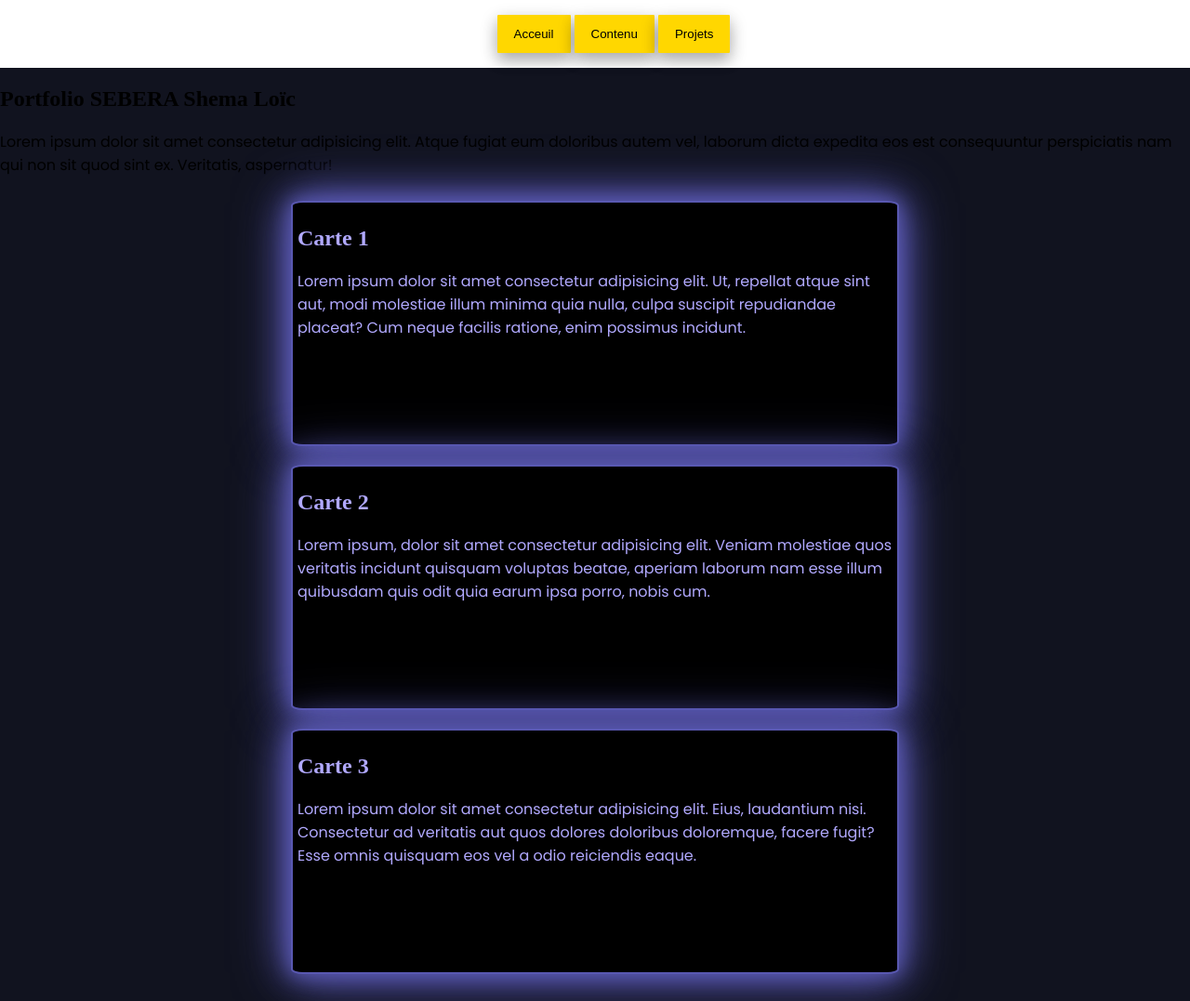
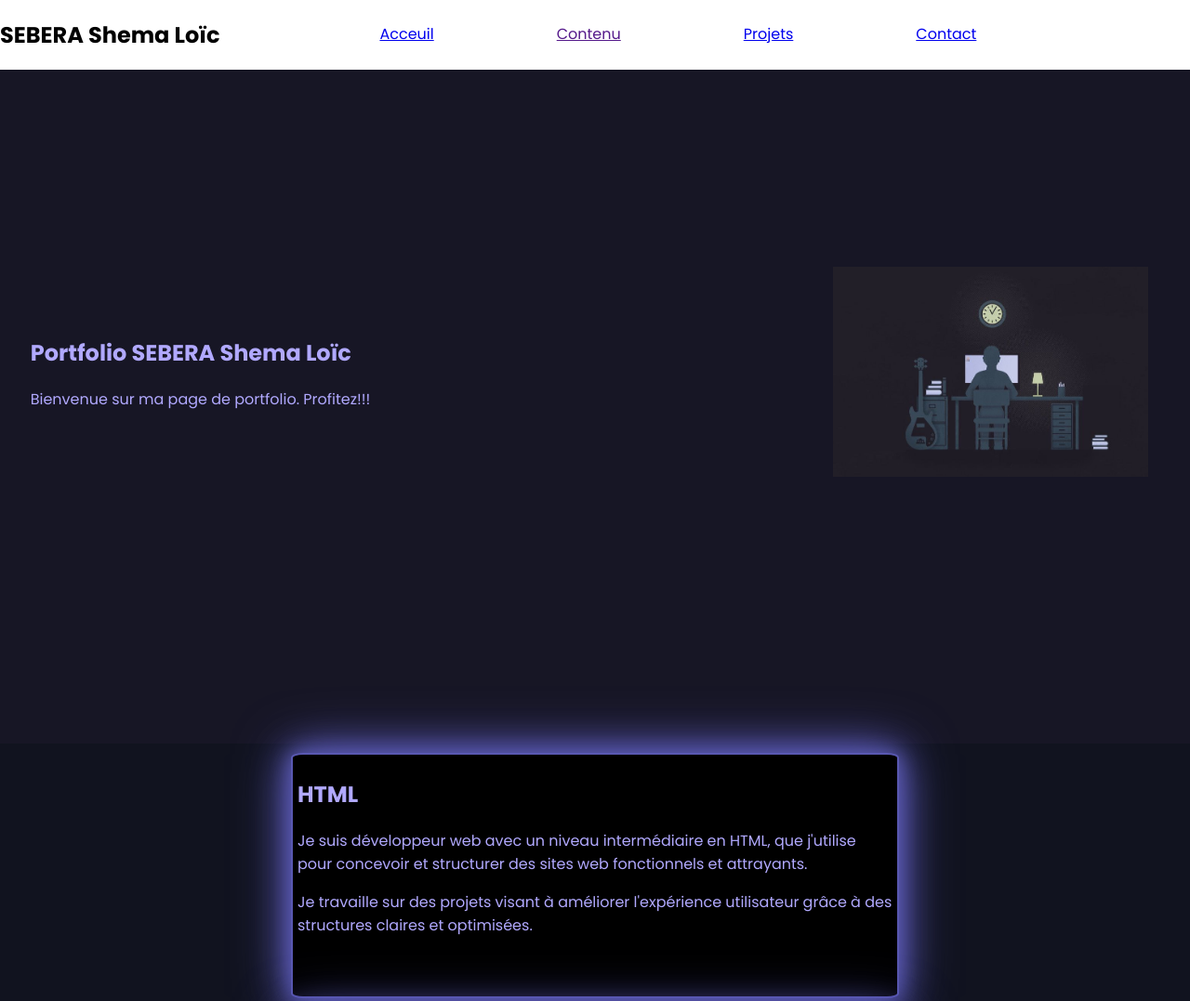
Before and after one commit to S-Loic12/Portfolio-S.L, a plain HTML site: page index.html in a window 1280 px wide. Shown: the top 1077 px of the page at 93% size. Drawn offline with Linux system fonts and the light colour scheme; a web font is replaced by a local one.

Commit message:
update 5.0

```diff
--- a/index.html
+++ b/index.html
@@ -12,41 +12,83 @@
 </head>
 <header>
     <nav>
-    <ul>
-        <a href="https://www.shecodes.io/athena/36122-how-to-position-content-at-the-top-of-a-webpage-with-css"><button><li>Acceuil</li></button></a>
-        <button><li>Contenu</li></button>
-        <button><li>Projets</li></button>
+          <h2>SEBERA Shema Loïc</h2>
+
+    <ul class="C2">
+        <a href="#N1">
+             <li>
+                Acceuil
+            </li>
+        </a>
+        <a href="">
+            <li>
+                Contenu
+            </li>
+        </a>
+        <a href="#N4" class="smooth">
+            <li>
+                Projets
+            </li>
+        </a>
+        <a href="#info">
+            <li>
+                Contact
+            </li>
+        </a>
     </ul>
     </nav>
 </header>
 <body>
     <section id="N1">
-        <h1>Portfolio SEBERA Shema Loïc</h1>
-        <p>Lorem ipsum dolor sit amet consectetur adipisicing elit. Atque fugiat eum doloribus autem vel, laborum dicta expedita eos est consequuntur perspiciatis nam qui non sit quod sint ex. Veritatis, aspernatur!</p>
+        <div id="bienvenue">
+            <h1>Portfolio SEBERA Shema Loïc</h1>
+            <p>
+               Bienvenue sur ma page de portfolio. Profitez!!!
+            </p>
+        </div>
+        <div class="dev1">
+            <img src="dev1.jpg" id="dev2">
+        </div>
     </section>
     <section id="N2">
         <div class="box">
-            <h2>Carte 1</h2>
+            <h2 class="Carte">HTML</h2>
             <p>
-                Lorem ipsum dolor sit amet consectetur adipisicing elit. Ut, repellat atque sint aut, modi molestiae illum minima quia nulla, culpa suscipit repudiandae placeat? Cum neque facilis ratione, enim possimus incidunt.
+                Je suis développeur web avec un niveau intermédiaire en HTML, que j'utilise pour concevoir et structurer des sites web fonctionnels et attrayants.
+            </p>
+            <p>
+                Je travaille sur des projets visant à améliorer l'expérience utilisateur grâce à des structures claires et optimisées.
             </p>
         </div>
         <div class="box">
-            <H2> Carte 2</H2>
+            <H2 class="Carte"> CSS</H2>
             <p>
-                Lorem ipsum, dolor sit amet consectetur adipisicing elit. Veniam molestiae quos veritatis incidunt quisquam voluptas beatae, aperiam laborum nam esse illum quibusdam quis odit quia earum ipsa porro, nobis cum.
+                Avec un niveau intermédiaire en CSS, je suis capable de styliser des sites web pour offrir une expérience utilisateur cohérente et visuellement agréable.
+            </p>
+            <p>
+                Passionné par le développement web, je travaille sur des projets me permettant de renforcer mes compétences en design.
             </p>
         </div>
         <div class="box">
-            <h2>Carte 3</h2>
+            <h2 class="Carte">Carte 3</h2>
             <p>
                Lorem ipsum dolor sit amet consectetur adipisicing elit. Eius, laudantium nisi. Consectetur ad veritatis aut quos dolores doloribus doloremque, facere fugit? Esse omnis quisquam eos vel a odio reiciendis eaque.
             </p>
         </div>
     </section>
     <section id="N4">
-
+        <h2 id="Projet">Projets Dev</h2>
+        <h3>Guide de voyage</h3>
+        <img src="Capture.PNG" id="Capture">
+        <h3>Projet personnel</h3>
+      <div class="SL">
+        <img src="Projets personnel.PNG" class="PR">
+        <img src="Projets personnel part2.PNG" class="PR">
+        <img src="sss2.PNG" class="PR">
+        <img src="Projets personnel part4.PNG" class="PR">
+      </div>
     </section>
 
 </body>
+<footer id="info"></footer>
 </html>
--- a/style.css
+++ b/style.css
@@ -4,27 +4,29 @@ body{
     height: 400vh;
     background-color: #11131F;
 }
+nav{
+    display: flex;
+    position: fixed;
+    background-color: white;
+    width: 100%;
+}
 li{
+    text-decoration: none;
     list-style: none;
     margin: 12px;
+    font-family: "Poppins", serif;
+    scroll-behavior: smooth;
 }
 header{
-    top: 0;
+    background-color: white;
+}
+.C2{
+    text-decoration: none;
+    margin: 12px;
     display: flex;
-    justify-content: center;
-    background-color:white;
+    align-content: flex-end;
 }
-button{
-    background-color: gold;
-    border: gold;
-    box-shadow: 0 8px 16px 0 rgba(0,0,0,0.2), 0 6px 20px 0 rgba(0,0,0,0.19);
-    border-radius: 2%;
-}
-button:hover{
-    transition: 0.4s;
-    background-color: blueviolet;
-    color: whitesmoke;
-}
+
 .box{
     border: #5958B1 solid 2px;
     width: 50%;
@@ -51,8 +53,90 @@ button:hover{
 .box:hover{
     box-shadow: 0 0 30px #5958B1, 0 0 60px #5958B1,
    0 0 90px #5958B1;
+
 }
 p{
     font-family: "Poppins", serif;
+    color: #B1A9FF;
+}
+h1{
+    color: #B1A9FF;
 
 }
+
+.dev1{
+    display: flex;
+    justify-content: flex-end;
+}
+
+#N1{
+    background-color: #171625;
+    height: 100vh;
+    display: flex;
+    justify-content: center;
+    align-items: center;
+
+}
+#dev2{
+    height: 90%;
+    width: 40%;
+}
+
+img{
+    width: 40%;
+    height: 40%;
+}
+h2{
+    font-family: "Poppins", serif;
+    color: black;
+}
+h3{
+    font-family: "Poppins", serif;
+    color: #B1A9FF;
+}
+
+#N4{
+    display: flex;
+    align-items: center;
+    flex-direction: column;
+    background-color: #11131F;
+}
+#N2{
+    background-color: #11131F;
+
+}
+img{
+
+    margin: 12px;
+}
+#Capture{
+    width: 60%;
+    height: 60%;
+    border-radius: 2%;
+}
+.SL{
+    display: flex;
+    align-items: center;
+    flex-wrap: wrap;
+    justify-content: center;
+}
+.LS{
+    display: flex;
+}
+h1{
+    color: #B1A9FF;
+    font-family: "Poppins", serif;
+}
+
+.Carte{
+    color: #B1A9FF;
+}
+html{
+    scroll-behavior: smooth;
+}
+#Projet{
+    color: #B1A9FF;
+}
+li{
+    margin-left: 120px;
+}
```
Also changed, not shown: Capture.PNG (added), Projets personnel part2.PNG (added), Projets personnel part3.PNG (added), Projets personnel part4.PNG (added), Projets personnel.PNG (added), dev1.jpg (added), sss2.PNG (added).
